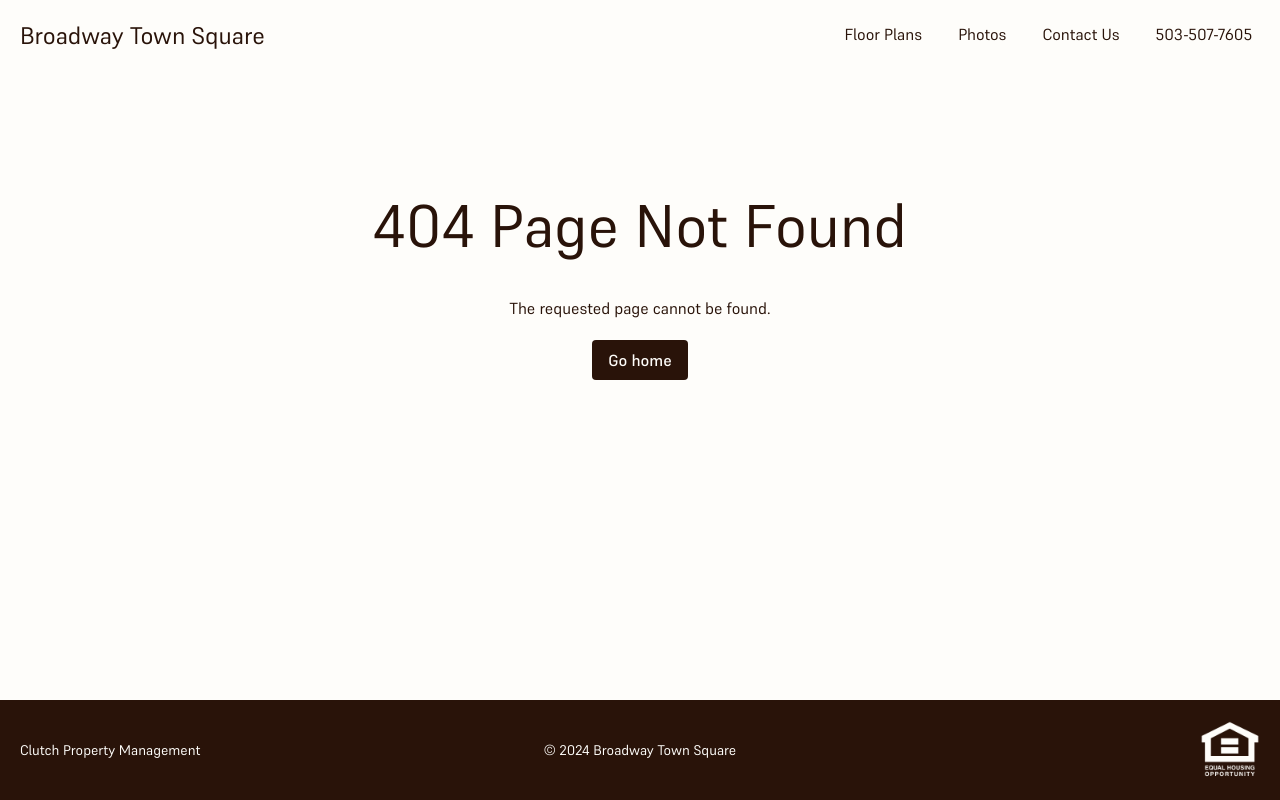
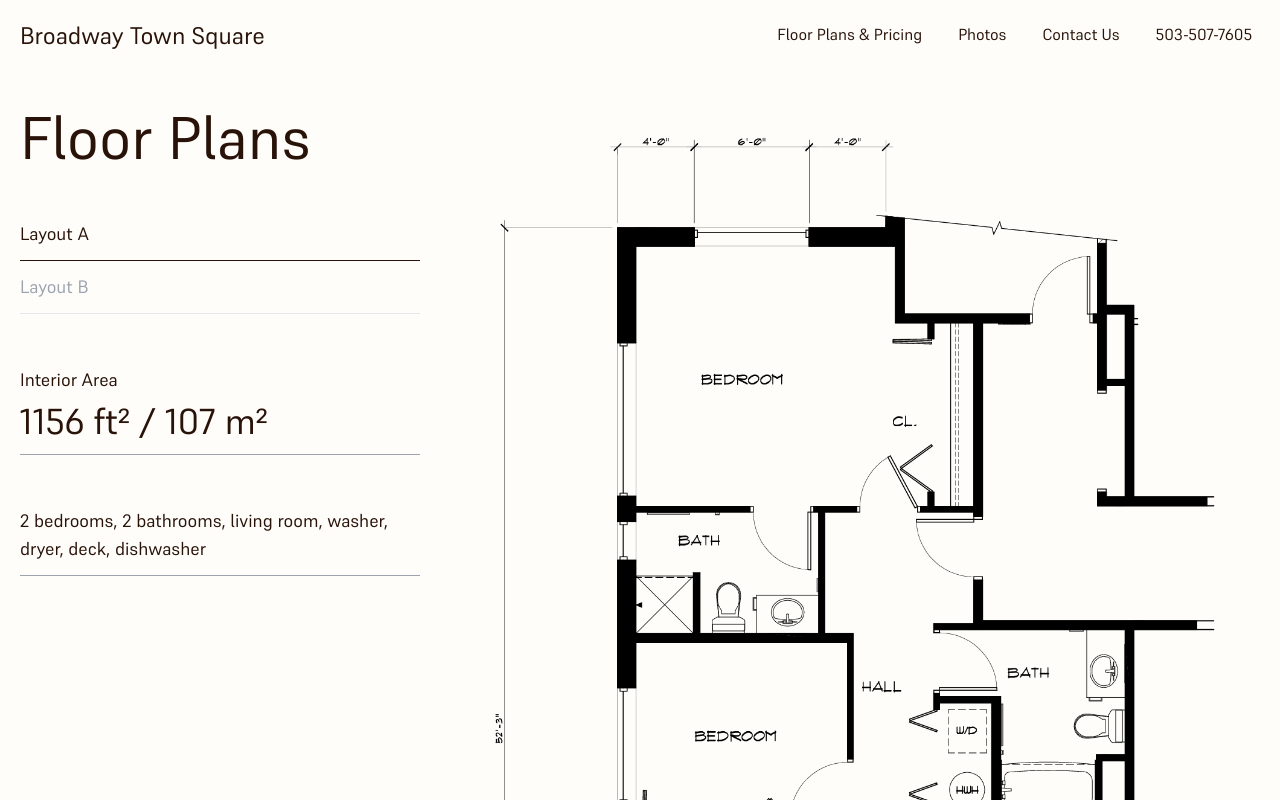
Before and after one commit to ClutchWebAdmin/broadway-town-square, a Next.js app: page /floor-plans-and-pricing in a window 1280 px wide. Before the commit this address had no page. Shown: the top 800 px of the page. Built offline with nearby package versions, Linux system fonts and the light colour scheme.

Commit message:
updated route name, header links, sitemap

```diff
--- a/src/app/data/navLinks.jsx
+++ b/src/app/data/navLinks.jsx
@@ -1,7 +1,7 @@
 export const navLinks = [
   {
-    text: "Floor Plans",
-    linkTo: "/floor-plans",
+    text: "Floor Plans & Pricing",
+    linkTo: "/floor-plans-and-pricing",
   },
   {
     text: "Photos",
--- a/src/app/sitemap.js
+++ b/src/app/sitemap.js
@@ -7,7 +7,7 @@
       priority: 1,
     },
     {
-      url: "https://broadwaytownsquare.com/floor-plans",
+      url: "https://broadwaytownsquare.com/floor-plans-and-pricing",
       lastModified: new Date(),
       changeFrequency: "monthly",
       priority: 0.9,
```
Also changed, not shown: src/app/floor-plans-and-pricing/page.js (renamed from src/app/floor-plans/page.js).
